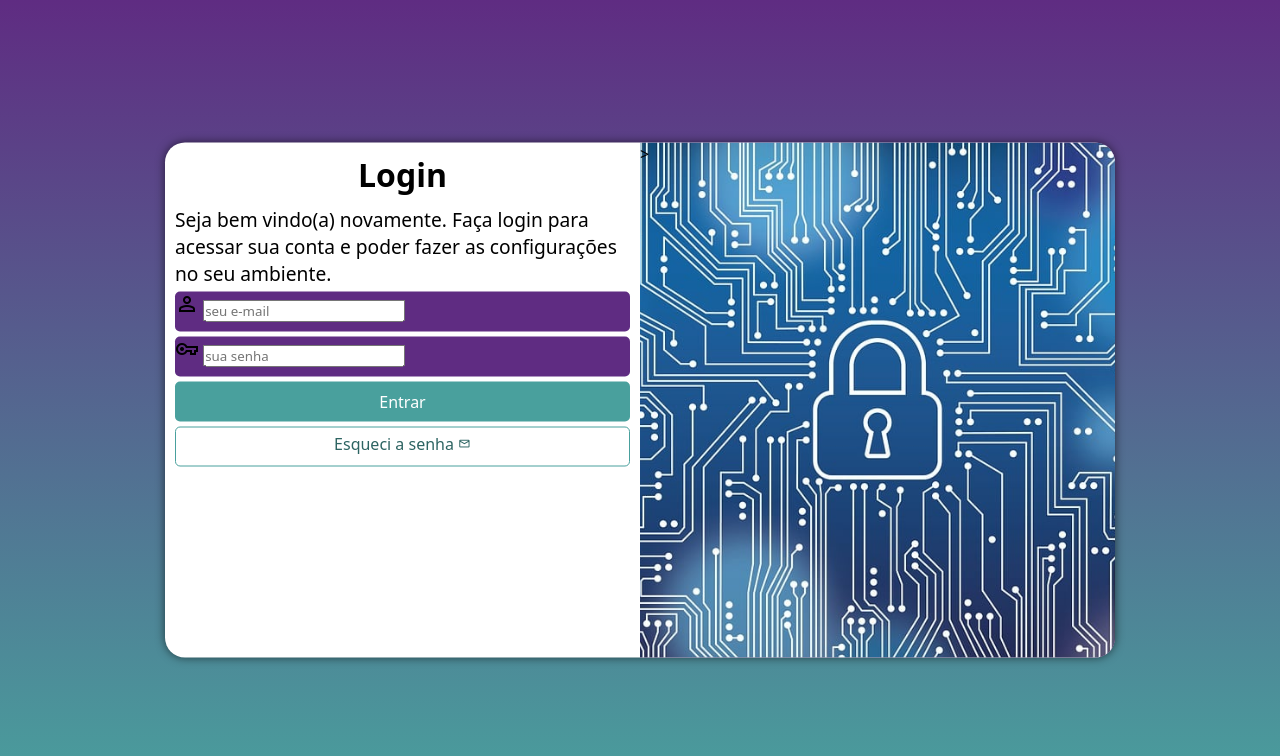
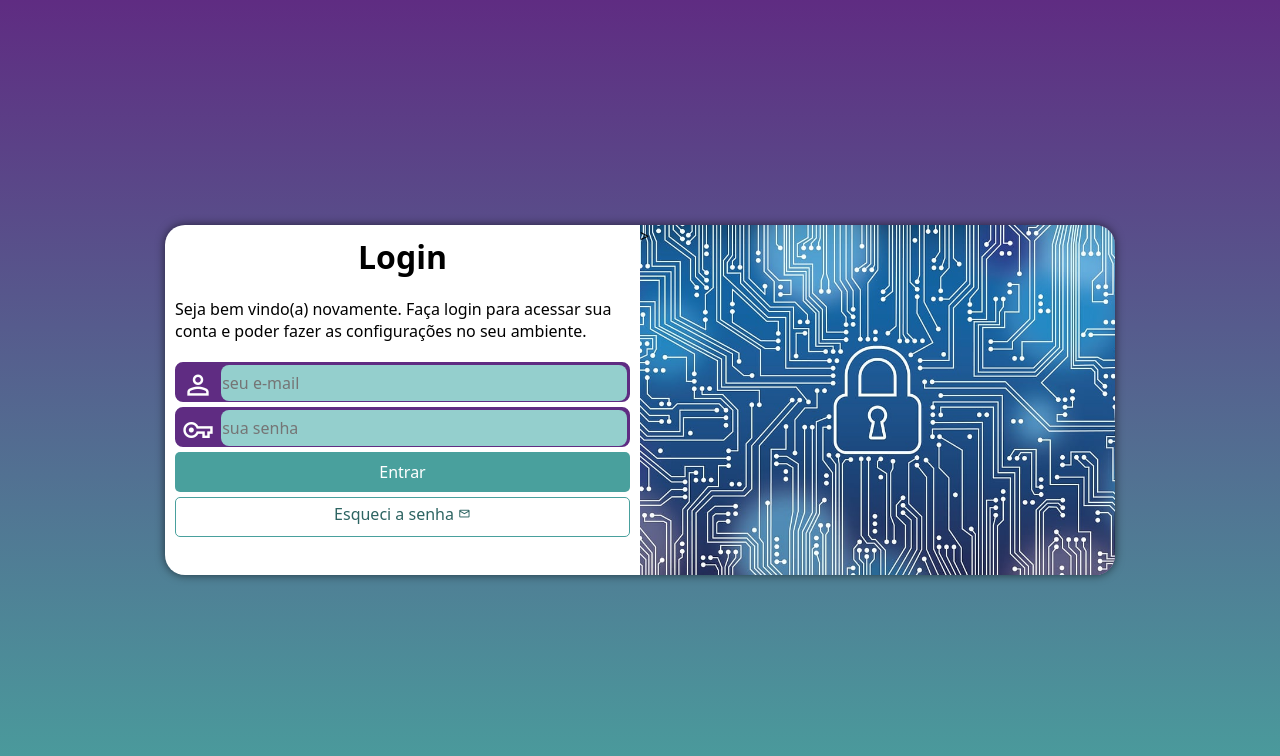
Before and after one commit to VitorSCRITTORE/projeto-login, a plain HTML site: page index.html in a window 1280 px wide. Drawn offline with nearby package versions, Linux system fonts and the light colour scheme.

Commit message:
ajustado todas telas

```diff
--- a/estilos/media-query.css
+++ b/estilos/media-query.css
@@ -9,12 +9,13 @@ Desktop: 992px até 1200px
 Grandes telas: acima de 1200px
 */
 
-@media screen and (min-width: 768px) and (max-width: 992px){
+@media screen and (min-width: 768px) and (max-width: 992px){ /* Tablet*/
     body{
         background-image: linear-gradient(to top, #49a09d, #5f2c82);
     }
     section#login{
         width: 80vw;
+        height: 280px;
     }
     section#login > div#imagem{
         float: left;
@@ -26,12 +27,13 @@ Grandes telas: acima de 1200px
         width: 70%;
     }
 }
-@media screen and (min-width: 992px){
+@media screen and (min-width: 992px){ /*Desktop*/
     body{
         background-image: linear-gradient(to top, #49a09d, #5f2c82);
     }
     section#login{
         width: 950px;
+        height: 350px;
     }
     section#login > div#imagem{
         float: right;
@@ -46,7 +48,8 @@ Grandes telas: acima de 1200px
         font-size: 2em;
     }
     div#formulario > p{
-        font-size: 1.2em;
+        font-size: 1em;
+        margin: 20px 0px;
     }
 
 }
--- a/estilos/style.css
+++ b/estilos/style.css
@@ -26,7 +26,6 @@ section#login{
     position: absolute;
     top: 50%;
     left: 50%;
-    transform: translate(-50%, -50%);
     overflow: hidden;
 
     background-color: white;
@@ -36,6 +35,7 @@ section#login{
     box-shadow: 0px 0px 10px rgba(0, 0, 0, 0.59);
 
     /*Efeitos de animação na transição*/
+    transform: translate(-50%, -50%);
     transition: width 0.3s, height 0.3s;
     transition-timing-function: ease;
 
@@ -61,14 +61,35 @@ div#formulario > p{
 }
 form > div.campo{
     background-color: #5f2c82;
+    border: 2px solid #5f2c82;
     display: block;
     width: 100%;
     height: 40px;
-    border-radius: 5px;
+    border-radius: 8px;
     margin: 5px 0px;
 }
 div.campo > label{
     display: none;
+}
+div.campo > span{
+    color: white;
+    /*background-color: black;*/
+    font-size: 2em;
+    width: 40px;
+    padding: 5px;
+}
+div.campo > input{
+    background-color: #94cfcd;
+    font-size: 1em;
+    width: calc(100% - 45px);
+    height: 100%;
+    border: 0px;
+    border-radius: 8px;
+    padding: 1px;
+    transform: translateY(-12px);
+}
+div.campo > input:focus-within{
+    background-color: white;
 }
 form > input[type=submit]{
     display: block;
```
